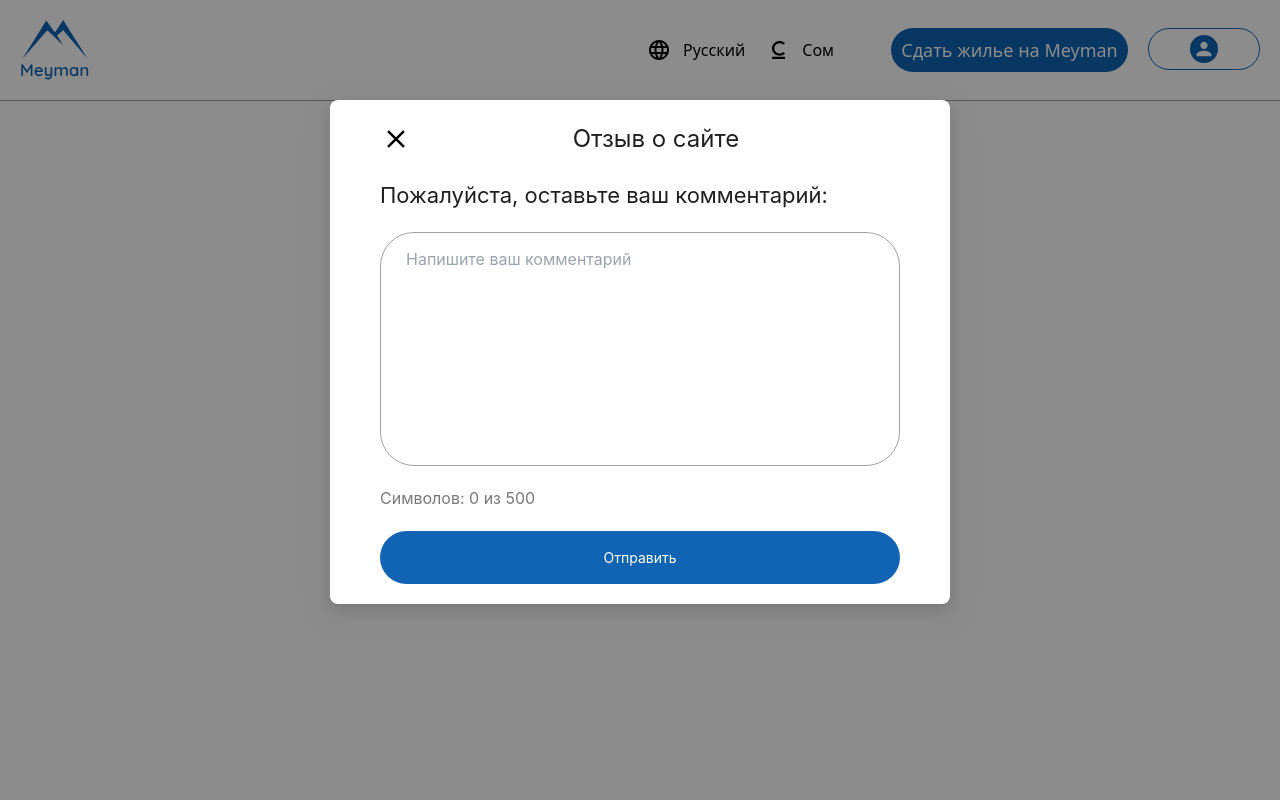
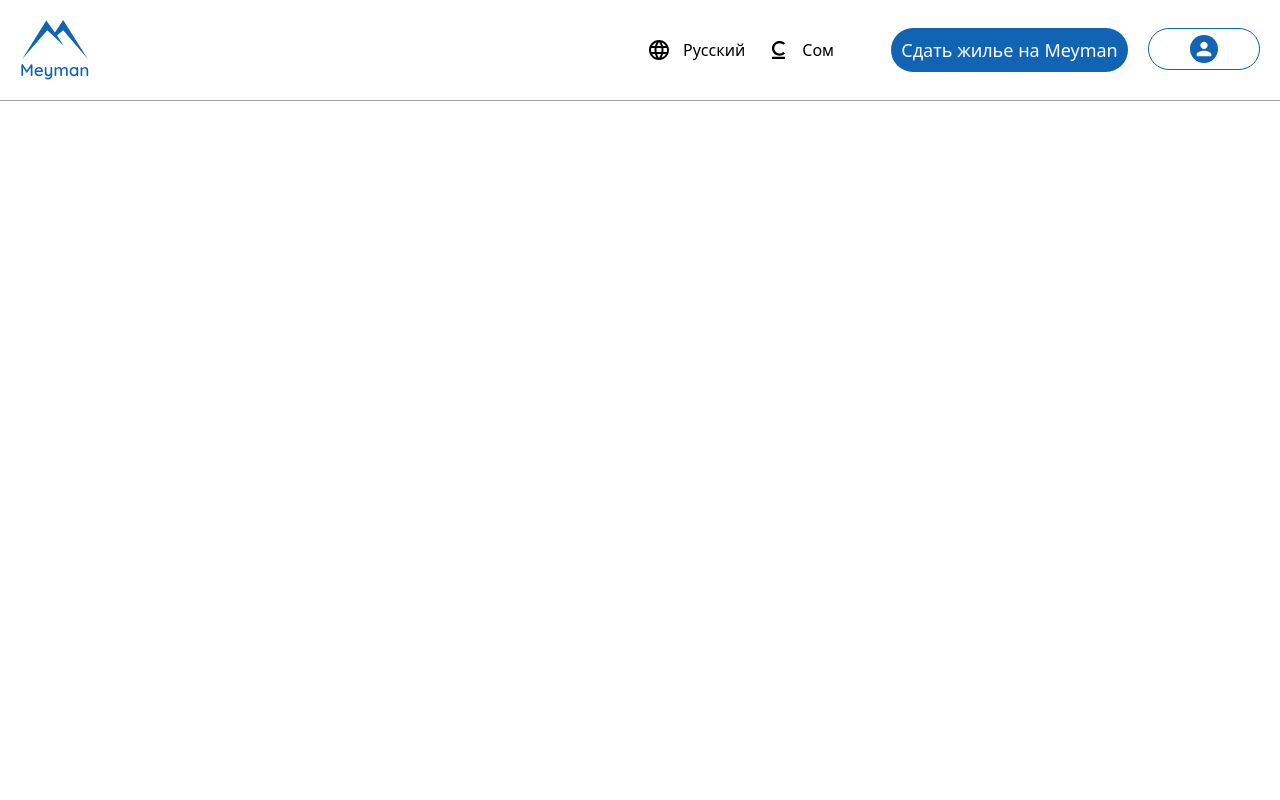
Before and after one commit to TheSun-prog/meyman, a React (Create React App) app: page /test in a window 1280 px wide. Shown: the top 800 px of the page. Built offline with nearby package versions, Linux system fonts and the light colour scheme.

Commit message:
igor merge

```diff
--- a/src/components/reviewComponents/AddReview/AddReview.jsx
+++ b/src/components/reviewComponents/AddReview/AddReview.jsx
@@ -4,7 +4,7 @@ import close from '../../../assets/images/close.svg'
 import Button from "../../ui/Button/Button";
 
 
-export default function AddReview({modalShow = true, setModalShow}) {
+export default function AddReview({modalShow, setModalShow}) {
 
     const [lenght, setLenght] = useState(0)
 
@@ -19,10 +19,8 @@ export default function AddReview({modalShow = true, setModalShow}) {
         height={612}
     >
         <div className="">
-            <div className="flex justify-between items-center">
-                <img className="w-[32px] h-[32px]" src={close} alt="close" onClick={() => setModalShow(false)}/>
+            <div className="flex justify-center items-center">
                 <p className="text-[24px]">Отзыв о сайте</p>
-                <span></span>
             </div>
             <div className="pt-[20px] flex flex-col gap-[20px]">
                 <p className="text-[22px]">Пожалуйста, оставьте ваш комментарий:</p>
```
